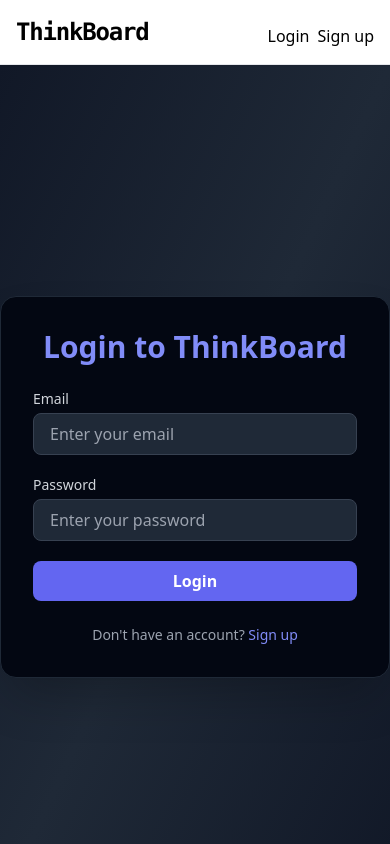
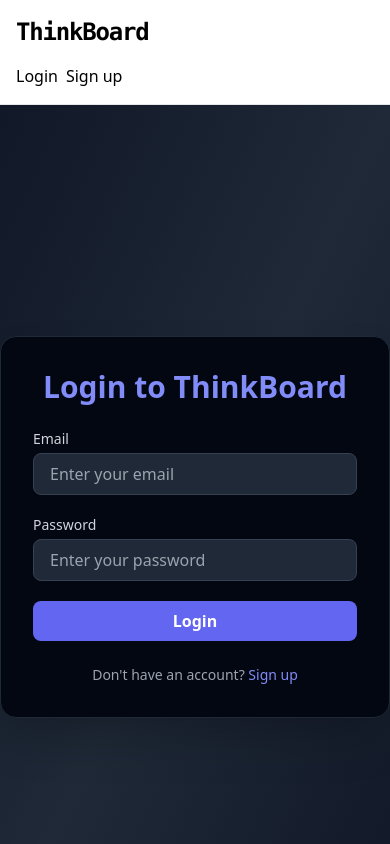
Before and after one commit to SatinderSinghSall/Satinder-ThinkBoard, a React (Vite) app: page /login in a window 390 px wide. Shown: the top 844 px of the page. Built offline with nearby package versions, Linux system fonts and the light colour scheme.

Commit message:
Improved Navbar Responsiveness.

```diff
--- a/src/components/NavBar.jsx
+++ b/src/components/NavBar.jsx
@@ -9,7 +9,7 @@
   return (
     <header className="sticky top-0 z-50 bg-base-300 border-b border-base-content/10 shadow-sm">
       <div className="mx-auto max-w-6xl p-4">
-        <div className="flex flex-wrap items-center justify-between">
+        <div className="flex flex-col sm:flex-row sm:items-center sm:justify-between gap-2">
           <Link to="/">
             <h1 className="text-2xl sm:text-3xl font-bold text-primary font-mono tracking-tighter">
               ThinkBoard
@@ -36,10 +36,10 @@
               </>
             ) : (
               <>
-                <Link to="/login" className="btn btn-outline btn-sm">
+                <Link to="/login" className="btn btn-outline btn-sm sm:btn-md">
                   Login
                 </Link>
-                <Link to="/signup" className="btn btn-primary btn-sm">
+                <Link to="/signup" className="btn btn-primary btn-sm sm:btn-md">
                   Sign up
                 </Link>
               </>
```
